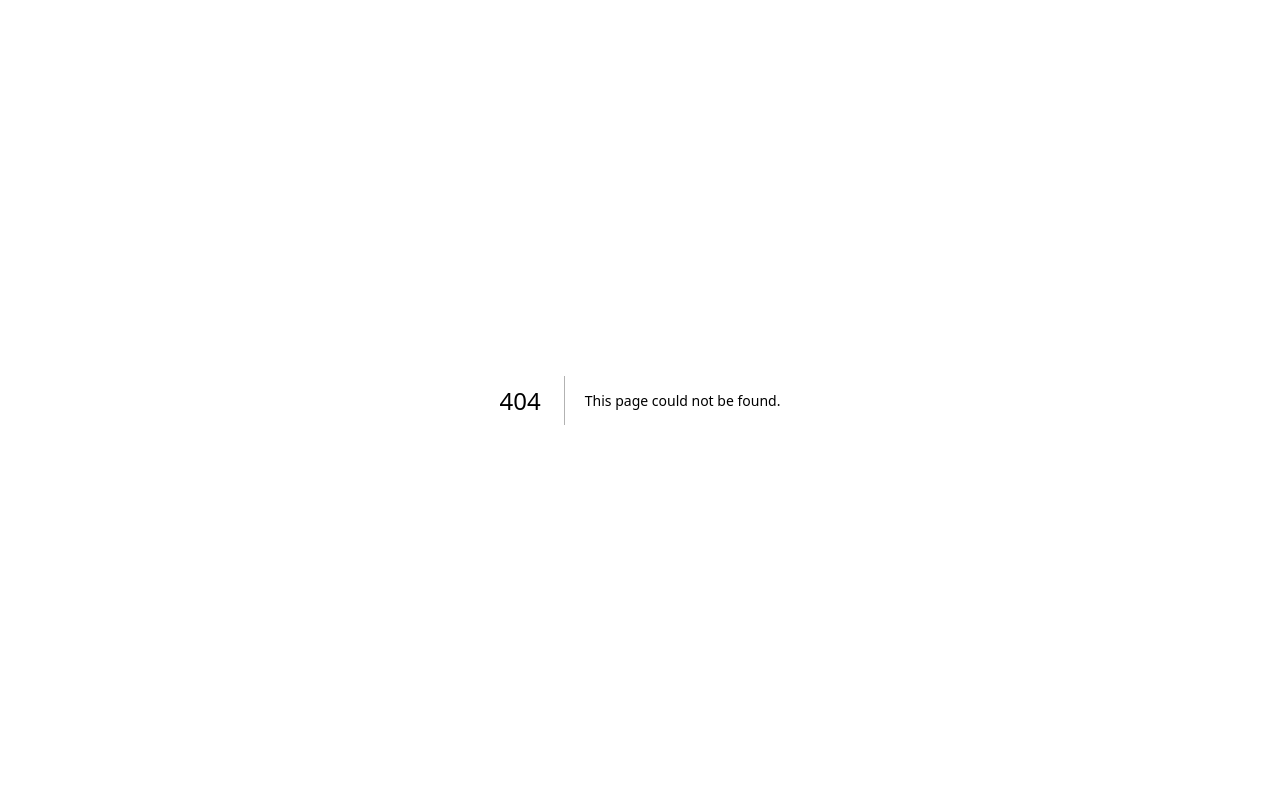
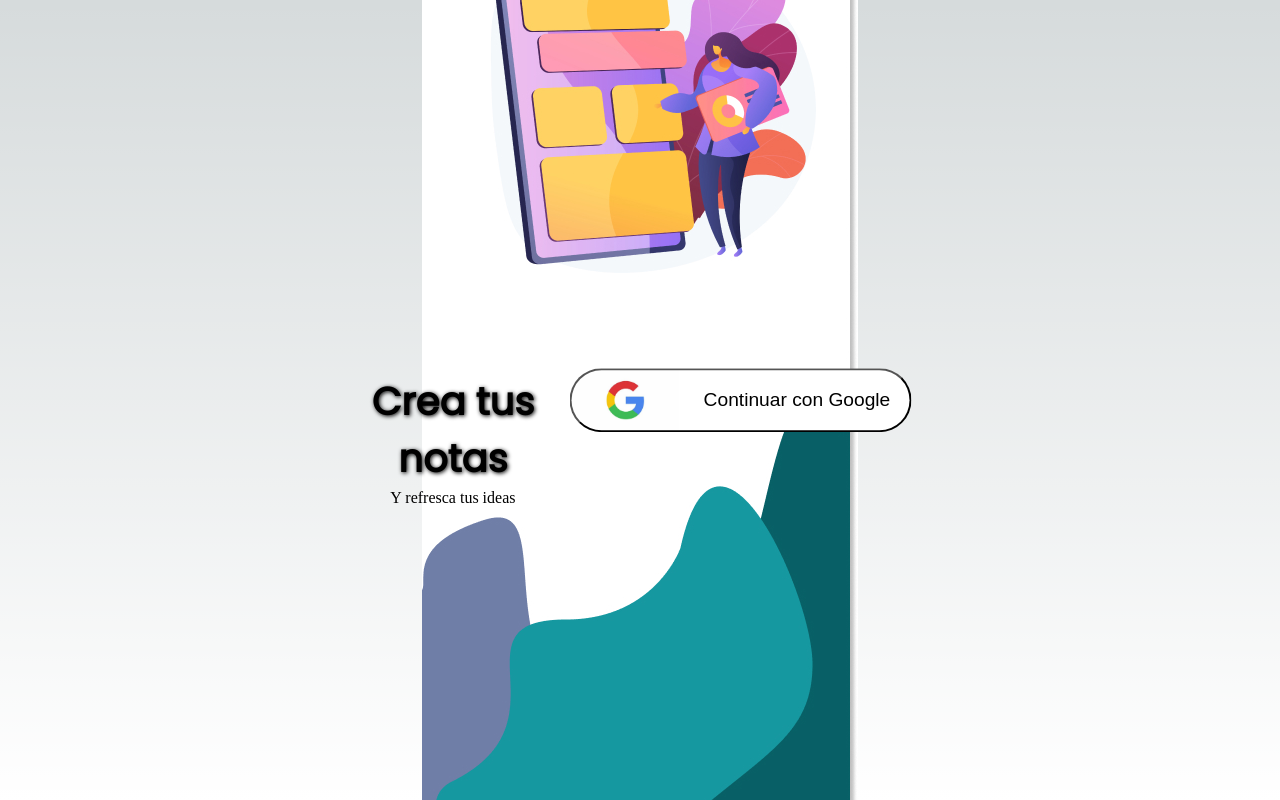
Before and after one commit to Pamepvm/DEV003-nota-ok, a Next.js app: page /Login in a window 1280 px wide. Before the commit this address had no page. Built offline with nearby package versions, Linux system fonts and the light colour scheme.

Commit message:
Login y login de css

```diff
--- /dev/null
+++ b/pages/Login.js
@@ -0,0 +1,22 @@
+import React from 'react';
+import styles from '../styles/Login.module.css';
+import { googleAuth } from './funcionesfirebase.js';
+
+
+const Login = () => {
+  return (
+
+    <div className={styles.container}>
+    <img className='img' src="/Images/fondopad.jpg" alt="fondo"/>
+      <div className={styles.content}>
+        <div>
+          <h1 className={styles.title}>Crea tus notas</h1>
+          <p>Y refresca tus ideas</p>
+        </div>
+        <button className={`${styles.button} button`} onClick={googleAuth}><span className="button-text">Continuar con Google</span></button>
+      </div>
+    </div>
+  );
+};
+
+export default Login;
--- /dev/null
+++ b/styles/Login.module.css
@@ -0,0 +1,109 @@
+@import url('https://fonts.googleapis.com/css2?family=Poppins&display=swap');
+
+.container {
+
+  background-size: cover;
+  background-position: center;
+  display: flex;
+  flex-direction: column;
+  align-items: center;
+  justify-content: center;
+  height: 100vh;
+}
+
+
+.backgroundImage {
+  position: absolute;
+  top: 0;
+  left: 0;
+  width: 100%;
+  height: auto;
+  z-index: -1;
+  object-fit: cover;
+}
+
+.content {
+  position: absolute;
+  top: 50%;
+  left: 50%;
+  transform: translate(-50%, -50%);
+  text-align: center;
+  display: flex;
+  flex-direction: column;
+  align-items: center;
+  justify-content: center;
+  max-width: 100%;
+}
+
+.logo {
+  width: 50%;
+  max-width: 200px;
+
+}
+
+.title {
+  font-family: 'Poppins', sans-serif;
+  font-size: 6vw;
+  font-weight: bold;
+  color: black;
+  text-shadow: 1px 1px 4px black;
+  margin-bottom: 0.1rem;
+  margin-top: 5rem;
+}
+
+.button {
+  display: flex;
+  justify-content: right;
+  background-image: url('/Images/google.jpg');
+  background-position: left;
+  padding: 1em 1em;
+  background-repeat: no-repeat;
+  background-size: contain;
+  background-color: white;
+  border-radius: 50px;
+  color: black;
+  font-size: 3vw;
+  margin-top: 0.5rem;
+  cursor: pointer;
+  width: 100%;
+  max-height: 10vh;
+}
+
+.buttonContent {
+  display: flex;
+  align-items: self-end;
+}
+
+.buttonText {
+  font-size: inherit;
+  margin-left: 3rem;
+}
+
+@media (max-width: 600px) {
+  .container {
+    width: 100%;
+  }
+}
+
+@media (min-width: 768px) {
+  .content {
+    flex-direction: row;
+  }
+  .title {
+    font-size: 4vw;
+  }
+  .button {
+    font-size: 1vw;
+    margin-top: 0;
+    margin-left: 2rem;
+  }
+}
+
+@media (min-width: 1200px) {
+  .title {
+    font-size: 3vw;
+  }
+  .button {
+    font-size: 1.5vw;
+  }
+}
```
Also changed, not shown: pages/index.js (+4 -91 lines), 1 other file (tests, documents, lock files or other folders).
